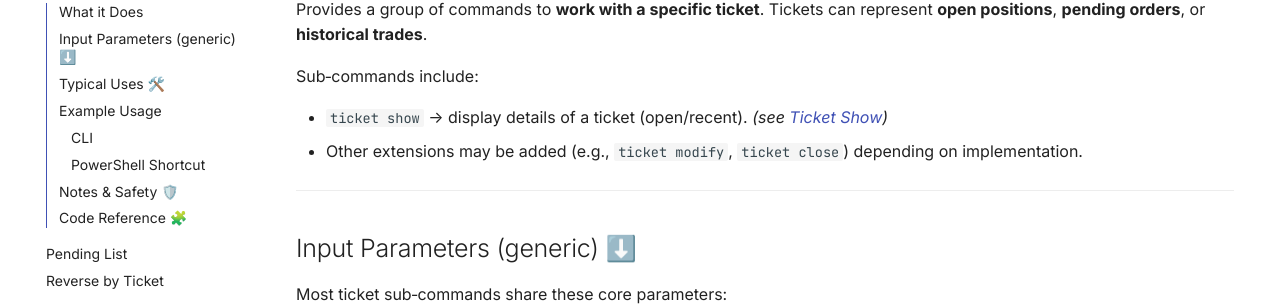
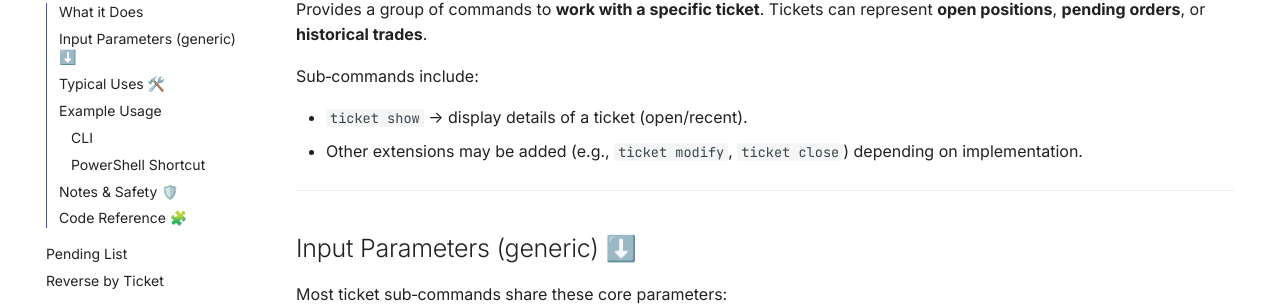
Before and after one commit to MetaRPC/CSharpMT5, an MkDocs documentation site: the page built from docs/Misc/Specific_Ticket.md, in a window 1280 px wide and 900 px high. Shown: the part 282-588 px from the top of the window. Built offline with MkDocs 1.6.1 and Material for MkDocs 9.7.7, drawn with Linux system fonts in a browser that asks for light colours; comment, search, counter and statistics services are not loaded.

Commit message:
Update Specific_Ticket.md

```diff
--- a/docs/Misc/Specific_Ticket.md
+++ b/docs/Misc/Specific_Ticket.md
@@ -7,7 +7,7 @@ Tickets can represent **open positions**, **pending orders**, or **historical tr
 
 Sub‑commands include:
 
-* `ticket show` → display details of a ticket (open/recent). *(see [Ticket Show](Ticket_Show_Doc.md))*
+* `ticket show` → display details of a ticket (open/recent).
 * Other extensions may be added (e.g., `ticket modify`, `ticket close`) depending on implementation.
 
 ---
```
